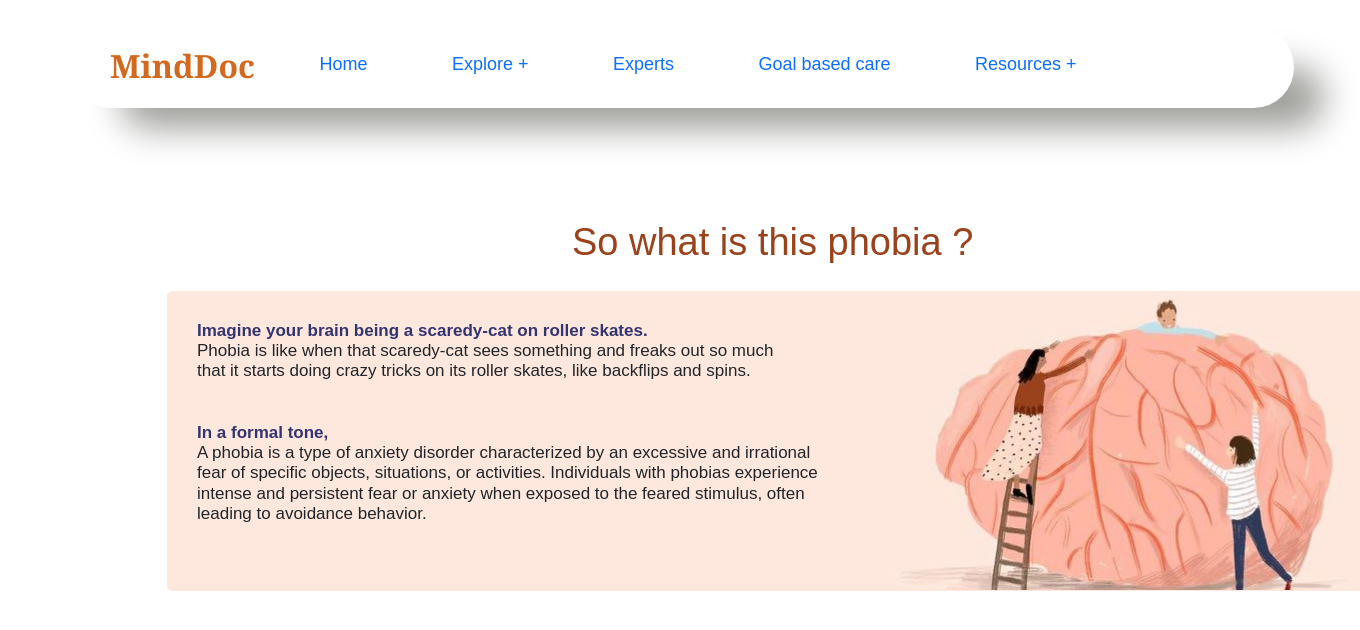
After one commit to Fenishaprajapati/minddoc, a Django app: page /phobias/ in a window 1360 px wide. The commit adds this page. Shown: the top 630 px of the page. Run offline with Django 4.2, Linux system fonts and the light colour scheme; some libraries are stand-ins or nearby versions.

Commit message:
Initial Commit

```diff
--- a/home/Templates/home/base.html
+++ b/home/Templates/home/base.html
@@ -25,6 +25,6 @@
     </div>
     <script src="https://cdn.jsdelivr.net/npm/bootstrap@5.3.1/dist/js/bootstrap.bundle.min.js" integrity="sha384-HwwvtgBNo3bZJJLYd8oVXjrBZt8cqVSpeBNS5n7C8IVInixGAoxmnlMuBnhbgrkm" crossorigin="anonymous"></script>
 
-    {% include 'home/footer.html' %}
+    {% comment %} {% include 'home/footer.html' %} {% endcomment %}
   </body>
 </html>
--- a/home/Templates/home/mental_state.html
+++ b/home/Templates/home/mental_state.html
@@ -287,7 +287,7 @@
         <div class="card" id="card3">
             <h4>get personalised support on entire lifestyle changes</h4>
         </div>
-    </div><br><br>
+    </div><br><br><br><br><br>
 
 <!-- mental states we treat -->
     <div class="mental-state-we-treat">
@@ -313,7 +313,7 @@
             </div>
         </div>
 
-    </div><br><br>
+    </div><br><br><br><br><br>
 
 <!-- three reasons why modern lifestyles -->
     <div class="three-reasons">
@@ -403,7 +403,7 @@
     </div><br><br>
 
 <!-- frequently asked questions-->
-    <div class="frequent">
+    <br><br><br><div class="frequent">
 
             <h1 id="frequent-text">
                 Frequently asked questions..
--- a/home/Templates/home/nav.html
+++ b/home/Templates/home/nav.html
@@ -191,7 +191,7 @@
             <li class="dropdown"><a href="#mentalstate">Explore +</a>
                 <ul>
                     <li><a href="{% url 'mental_state' %}">Mental State</a></li>
-                    <li><a href="#phobias">Phobias</a></li>
+                    <li><a href="{% url 'phobias' %}">Phobias</a></li>
                 </ul>
             </li>
             <li><a href="#experts">Experts</a></li>
--- /dev/null
+++ b/home/Templates/home/phobias.html
@@ -0,0 +1,73 @@
+{% extends 'home/base.html' %}
+
+{% block content %}
+{% load static %}
+
+<style>
+    *{
+          margin: 0;
+          padding: 0;
+          box-sizing: border-box;
+          font-family: Montserrat,sans-serif;
+    }
+    .first-question h1{
+        color: #9A421C;
+        font-size: 38px;
+        margin-top: 220px;
+        margin-left: 450px;
+        margin-bottom: 25px;
+    }
+
+    .first-answer{
+        height: 300px;
+        width: 1200px;
+        border: 1px solid #FEE8DD;
+        margin-left: 45px;
+        background-image: url("{% static 'home/first-answer.jpg'%}");
+        background-position: 130% 47%;
+        background-repeat: no-repeat;
+        background-color: #FEE8DD;
+        border-radius: 5px;
+    }
+
+    .first-answer h3{
+        font-size: 17px;
+        padding-left: 29px;
+        padding-top: 29px;
+    }
+
+</style>
+
+<div class="main-heading">
+    <div class="first-question">
+        <h1>So what is this phobia ?</h1>
+    </div>
+
+    <div class="first-answer">
+        <h3><span style="color: #343470; font-weight: 600;">Imagine your brain being a scaredy-cat on roller skates.</span> <br>Phobia is like when that scaredy-cat sees something and freaks out so much<br> that it starts doing crazy tricks on its roller skates, like backflips and spins.
+            <br><br><br><span style="color: #343470; font-weight: 600;">In a formal tone,</span><br> A phobia is a type of anxiety disorder characterized by an excessive and irrational<br> fear of specific objects, situations, or activities. Individuals with phobias experience<br> intense and persistent fear or anxiety when exposed to the feared stimulus, often<br> leading to avoidance behavior.
+
+        </h3>
+    </div>
+
+    <div class="second-question">
+        <!-- <h1>And how does these phobias develop ?</h1> -->
+    </div>
+
+    <div class="second-answer">
+
+    </div>
+</div>
+
+
+
+
+
+
+
+
+
+
+
+
+{% endblock %}
--- a/home/urls.py
+++ b/home/urls.py
@@ -4,7 +4,7 @@ from django.conf import settings
 from django.conf.urls.static import static
 
 urlpatterns = [
-    path('', views.home, name="home"),
+    path('home/', views.home, name="home"),
     path('login/', views.login_user, name="login"),
     path('logout/', views.logout_user, name="logout"),
     path('register/', views.register_user, name="register"),
@@ -16,6 +16,7 @@ urlpatterns = [
     path('anxiety_issues/', views.anxiety_issues, name="anxiety_issues"),
     path('depression_issues/', views.depression_issues, name="depression_issues"),
     path('common_diseases/', views.common_diseases, name="common_diseases"),
+    path('phobias/', views.phobias, name="phobias"),
 ]
 
 if settings.DEBUG:
--- a/home/views.py
+++ b/home/views.py
@@ -21,6 +21,8 @@ def anxiety_issues(request):
 def common_diseases(request):
     return render(request, 'home/common_diseases.html')
 
+def phobias(request):
+    return render(request, 'home/phobias.html')
 
 
 def login_user(request):
```
Also changed, not shown: home/static/home/first-answer.jpg (added).
